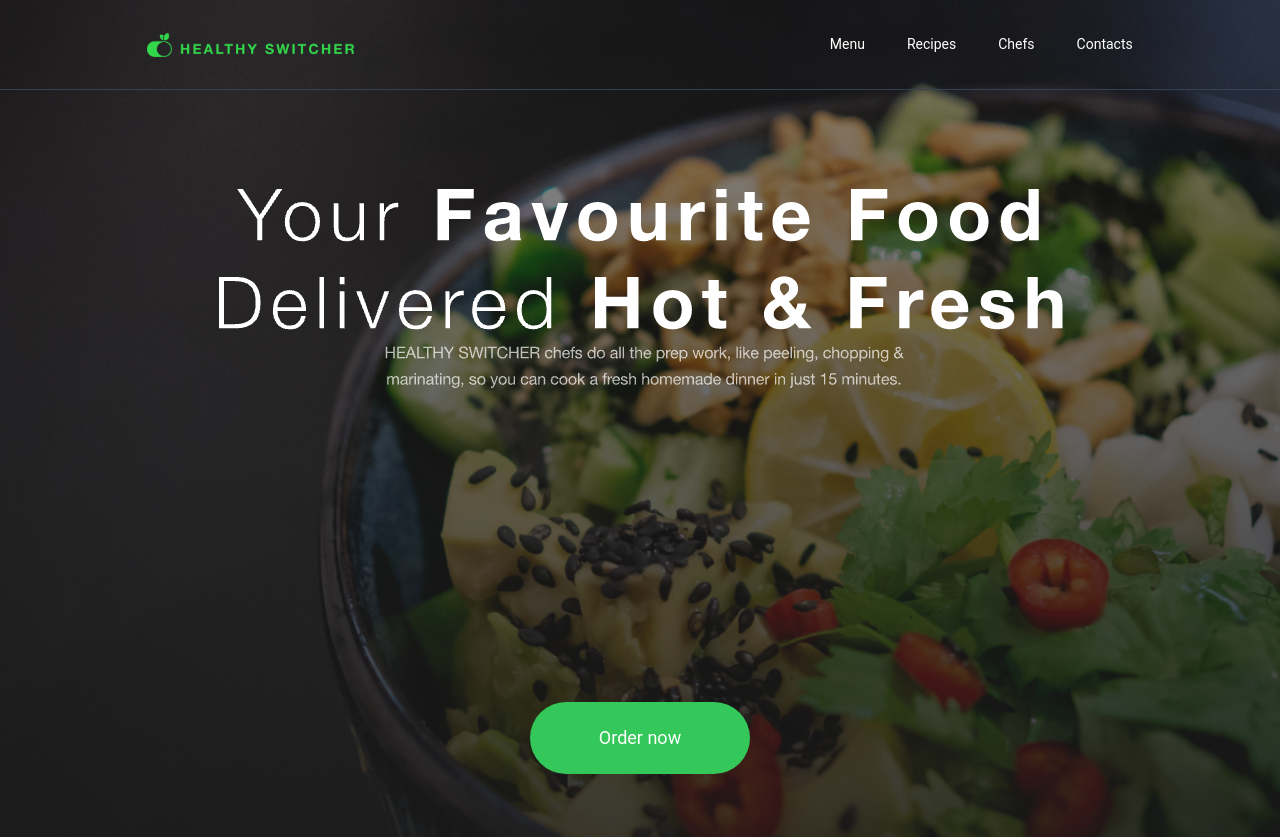
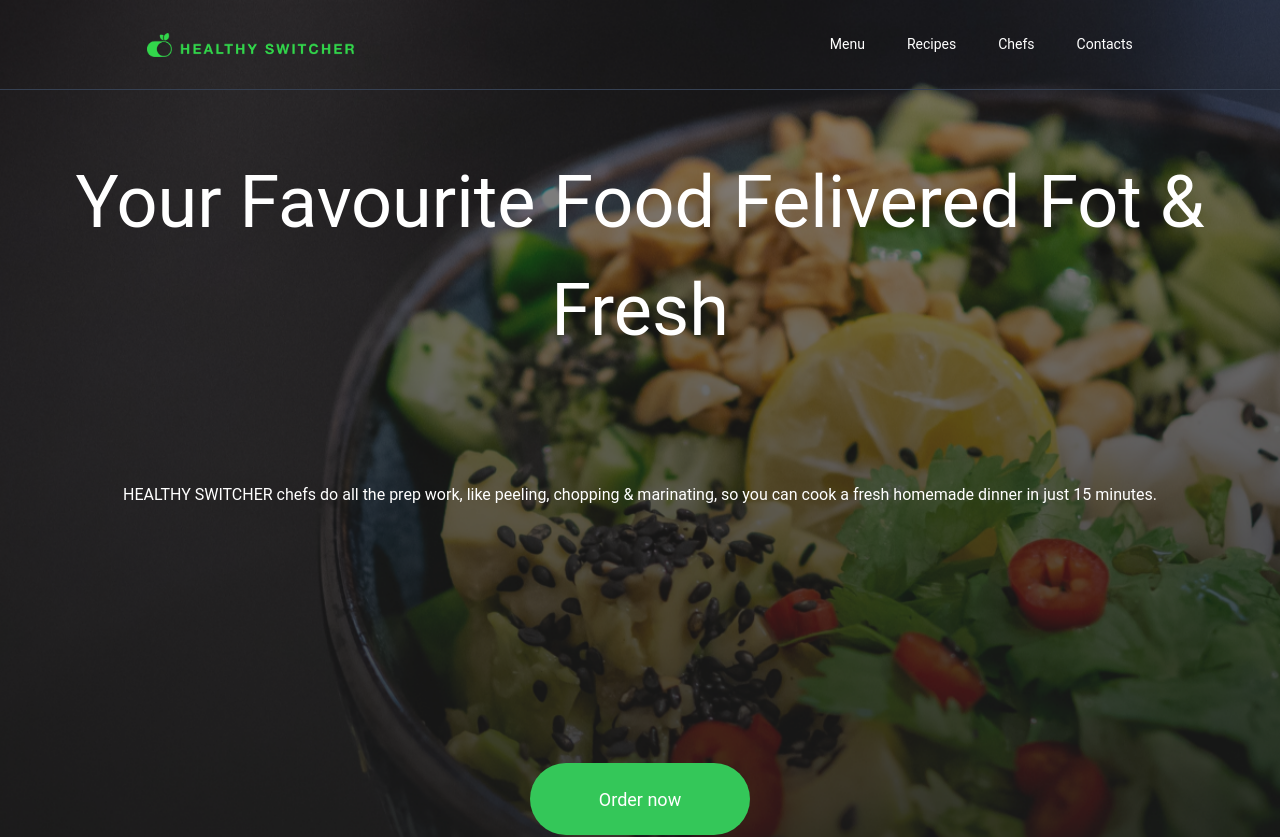
Before and after one commit to OsmanovAnar/Healty-food, a React (Vite) app: page / in a window 1280 px wide. Shown: the top 837 px of the page. Built offline with nearby package versions, Linux system fonts and the light colour scheme.

Commit message:
форматирование стилей с помощью тайлвинд притер

```diff
--- a/src/App.tsx
+++ b/src/App.tsx
@@ -1,9 +1,9 @@
-import Header from "./header/header"
-import Main from "./main/sections/main"
+import Header from './header/header'
+import Main from './main/sections/main'
 
 const App = () => {
   return (
-    <div className="bg-[#1A1A1A] bg-[url(/public/placeholder.png)] bg-cover bg-center"  >
+    <div className="bg-[#1A1A1A] bg-[url(/public/placeholder.png)] bg-cover bg-center">
       <Header />
       <Main />
     </div>
--- a/src/header/header-nav.tsx
+++ b/src/header/header-nav.tsx
@@ -1,16 +1,16 @@
-
-
 const HeaderNav = () => {
   return (
-    <nav className="w-[77%] h-[90px] flex justify-between items-center">
-        <a href="#"><img className="w-[207px]" src="./public/logo.png" alt="Logo" /></a>
+    <nav className="flex h-[90px] w-[77%] items-center justify-between">
+      <a href="#">
+        <img className="w-[207px]" src="./public/logo.png" alt="Logo" />
+      </a>
 
-        <ul className="w-[303px] flex justify-between" >
-            <li className="hover:text-[#34C759] text-[14px]"><a href="#">Menu</a></li>
-            <li className="hover:text-[#34C759] text-[14px]"><a href="#">Recipes</a></li>
-            <li className="hover:text-[#34C759] text-[14px]"><a href="#">Chefs</a></li>
-            <li className="hover:text-[#34C759] text-[14px]"><a href="#">Contacts </a></li>
-        </ul>
+      <ul className="flex w-[303px] justify-between">
+        <li className="text-[14px] hover:text-[#34C759]"><a href="#">Menu</a></li>
+        <li className="text-[14px] hover:text-[#34C759]"><a href="#">Recipes</a></li>
+        <li className="text-[14px] hover:text-[#34C759]"><a href="#">Chefs</a></li>
+        <li className="text-[14px] hover:text-[#34C759]"><a href="#">Contacts </a></li>
+      </ul>
     </nav>
   )
 }
--- a/src/header/header.tsx
+++ b/src/header/header.tsx
@@ -2,8 +2,8 @@ import HeaderNav from './header-nav'
 
 const Header = () => {
   return (
-    <header className='w-full h-[90px] flex justify-center items-center border-b border-gray-700' >
-        <HeaderNav />
+    <header className="flex h-[90px] w-full items-center justify-center border-b border-gray-700">
+      <HeaderNav />
     </header>
   )
 }
--- a/src/index.css
+++ b/src/index.css
@@ -1,9 +1,8 @@
-@import "tailwindcss";
+@import 'tailwindcss';
 
 @import url('https://fonts.googleapis.com/css2?family=Roboto:ital,wght@0,100..900;1,100..900&display=swap');
 
 body {
-    font-family: "Roboto", sans-serif;
+    font-family: 'Roboto', sans-serif;
     color: white;
-
 }
--- a/src/main.tsx
+++ b/src/main.tsx
@@ -6,5 +6,5 @@ import App from './App.tsx'
 createRoot(document.getElementById('root')!).render(
   <StrictMode>
     <App />
-  </StrictMode>,
+  </StrictMode>
 )
--- a/src/main/sections/section-1.tsx
+++ b/src/main/sections/section-1.tsx
@@ -1,22 +1,20 @@
-import { Clock, MapPin, Phone } from "lucide-react";
+import { Clock, MapPin, Phone } from 'lucide-react'
 
 const Section1 = () => {
   return (
-    <section className="w-full h-[1080px] flex flex-col justify-around items-center ">
-      {/* <p className="text-[72px] text-center ">Your Favourite Food Felivered Fot & Fresh</p> */}
-      <img src="/public/Cooking with fine Wi.png" alt="" />
-      {/* <p className="text-[16px] w-[1100px] h-[163px] text-center">
+    <section className="flex h-[1080px] w-full flex-col items-center justify-around">
+      <p className="text-[72px] text-center ">Your Favourite Food Felivered Fot & Fresh</p>
+      <p className="text-[16px] w-[1100px] h-[163px] text-center">
         HEALTHY SWITCHER chefs do all the prep work, like peeling, chopping &
         marinating, so you can cook a fresh homemade dinner in just 15 minutes.
-      </p> */}
-      <img src="/public/Whether you barbecue.png" alt="" className="relative bottom-[150px]"/>
-      <button className="w-[220px] h-[72px] bg-[#34C759] text-[18px] rounded-[43px]">
+      </p>
+      <button className="h-[72px] w-[220px] rounded-[43px] bg-[#34C759] text-[18px]">
         Order now
       </button>
 
-      <div className="flex justify-center items-center gap-[90px] mt-[70px]">
+      <div className="mt-[70px] flex items-center justify-center gap-[90px]">
         <div className="flex flex-col items-center">
-          <Clock  className="mb-[16px]"/>
+          <Clock className="mb-[16px]" />
           <div>Today 10:00 am - 7:00 pm</div>
           <div>Working hours</div>
         </div>
@@ -26,13 +24,13 @@ const Section1 = () => {
           <div>Get Directions</div>
         </div>
         <div className="flex flex-col items-center">
-          <Phone className="mb-[16px]"/>
+          <Phone className="mb-[16px]" />
           <div>+38 (063)833 24 15</div>
           <div>Call Online</div>
         </div>
       </div>
     </section>
-  );
-};
+  )
+}
 
-export default Section1;
+export default Section1
```
Also changed, not shown: src/main/sections/main.tsx (line endings or trailing spaces).
